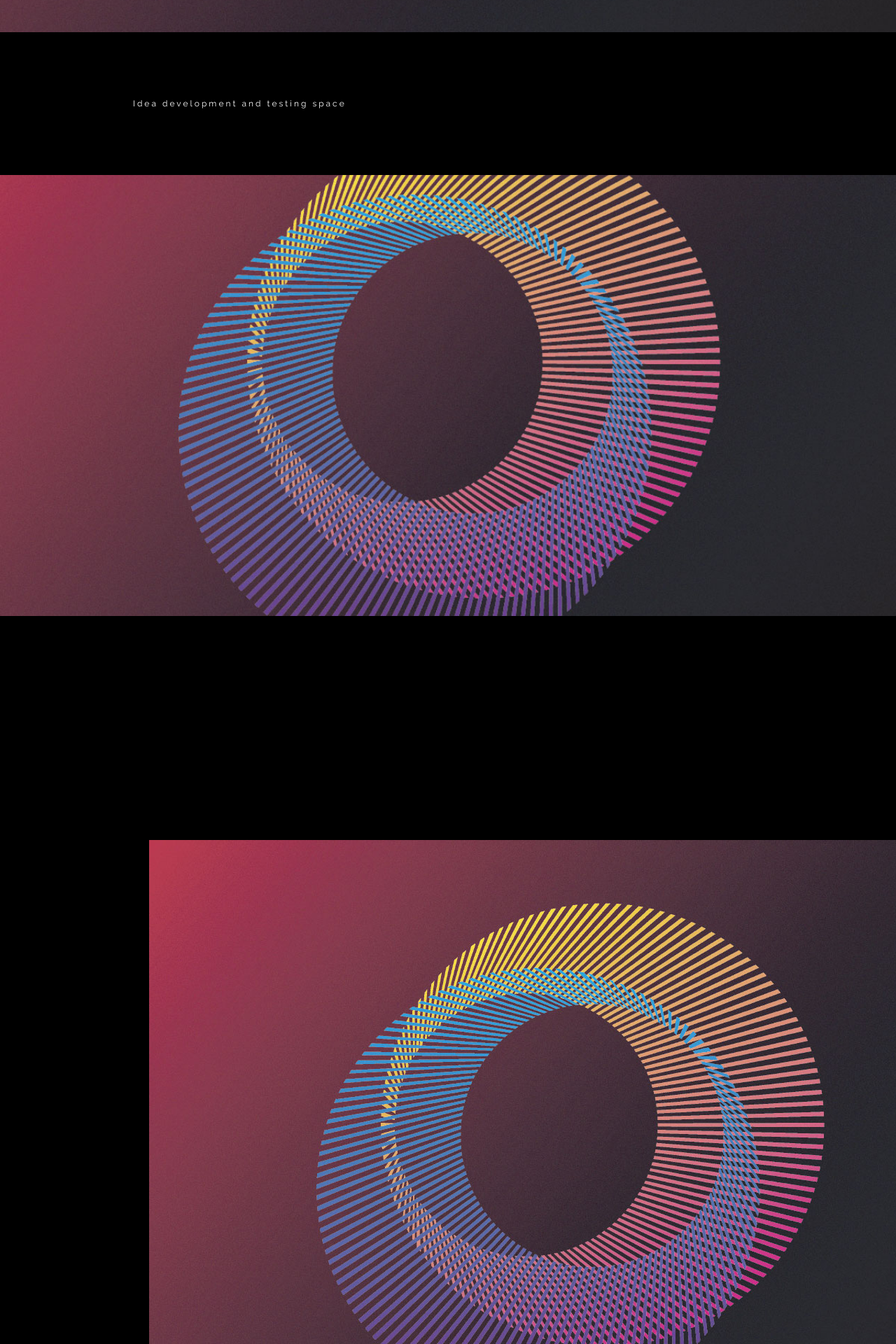
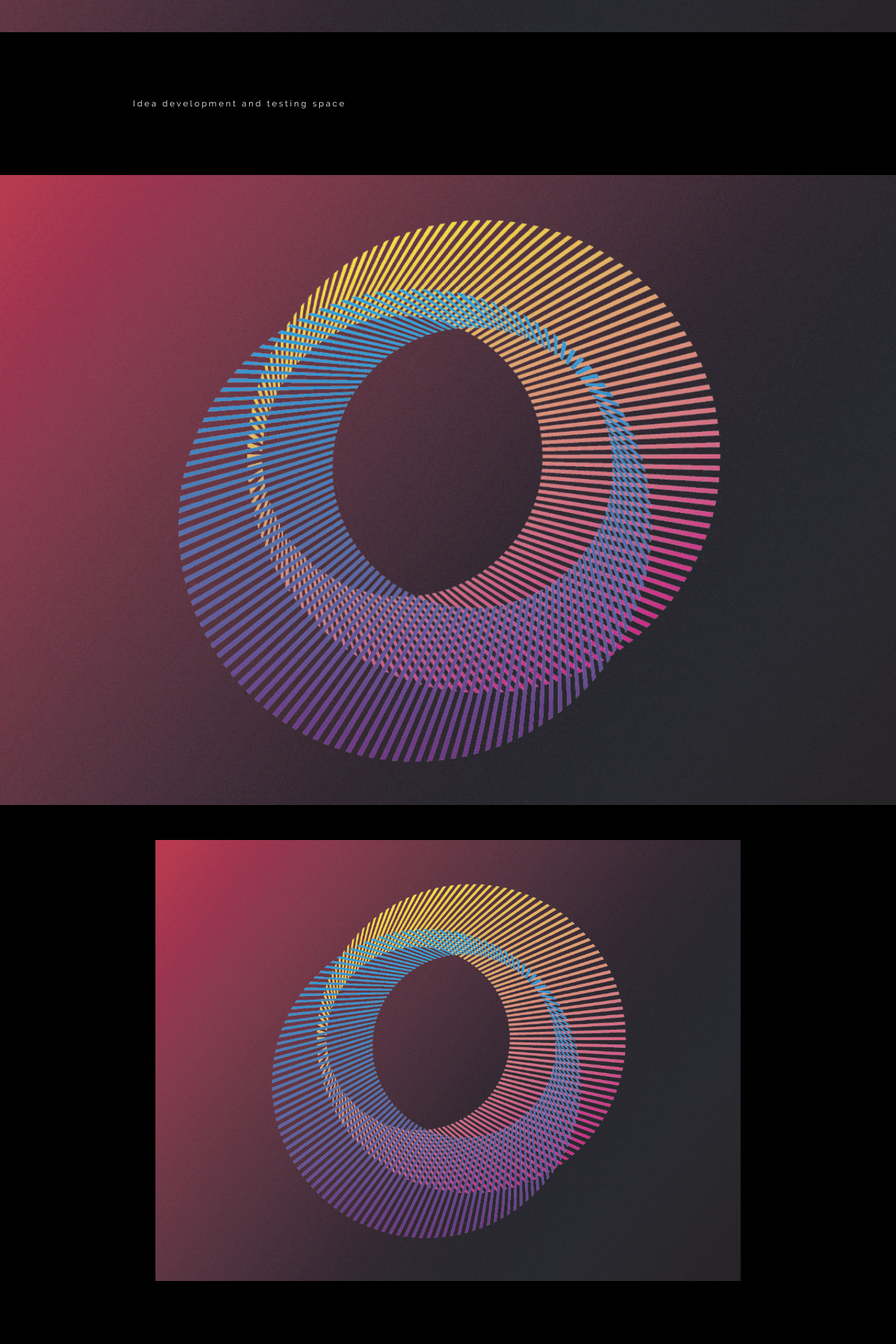
Before and after one commit to Maximsmith/Maximsmith, a Jekyll site: the page built from work/proj-7.html, in a window 1280 px wide. Shown: the part 854-2774 px from the top of the page at 70% size. Built offline with Jekyll 4.4.1, drawn with Linux system fonts in a browser that asks for light colours.

Commit message:
Update image_medium.css

```diff
--- a/css/image_medium.css
+++ b/css/image_medium.css
@@ -10,7 +10,7 @@
     text-align: center;
 }
 
-.image_full_width img {
+.image_medium_content img {
 	max-width: 100%;
 	max-height: 70vh;
 }
```
